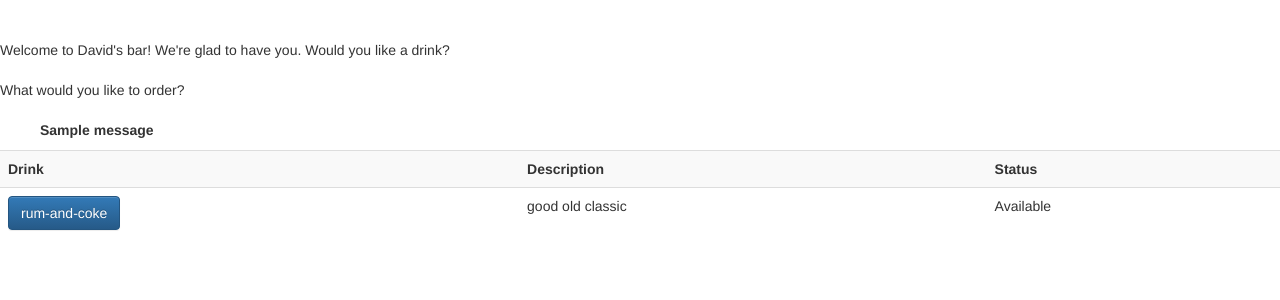
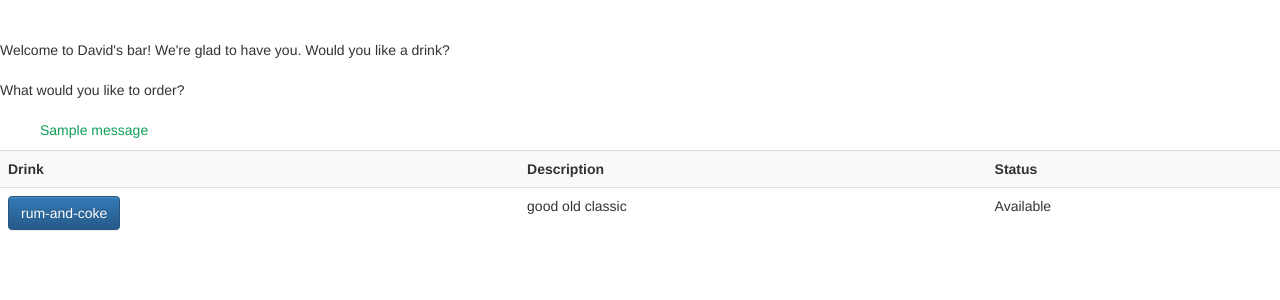
Before and after one commit to davidwangdw/AutomaticBartender, a Flask app: page / in a window 1280 px wide. Shown: the top 300 px of the page. Run offline with Flask 2, Linux system fonts and the light colour scheme; one stand-in notice (Sample message) is shown; some libraries are stand-ins or nearby versions.

Commit message:
update colors

```diff
--- a/templates/main.html
+++ b/templates/main.html
@@ -17,7 +17,7 @@
 {% if messages %}
 <ul class=flashes>
     {% for message in messages %}
-    <b>{{ message }}</b>
+    <p style="color:#0F9D58">{{ message }}</p>
     {% endfor %}
 </ul>
 {% endif %}
```
